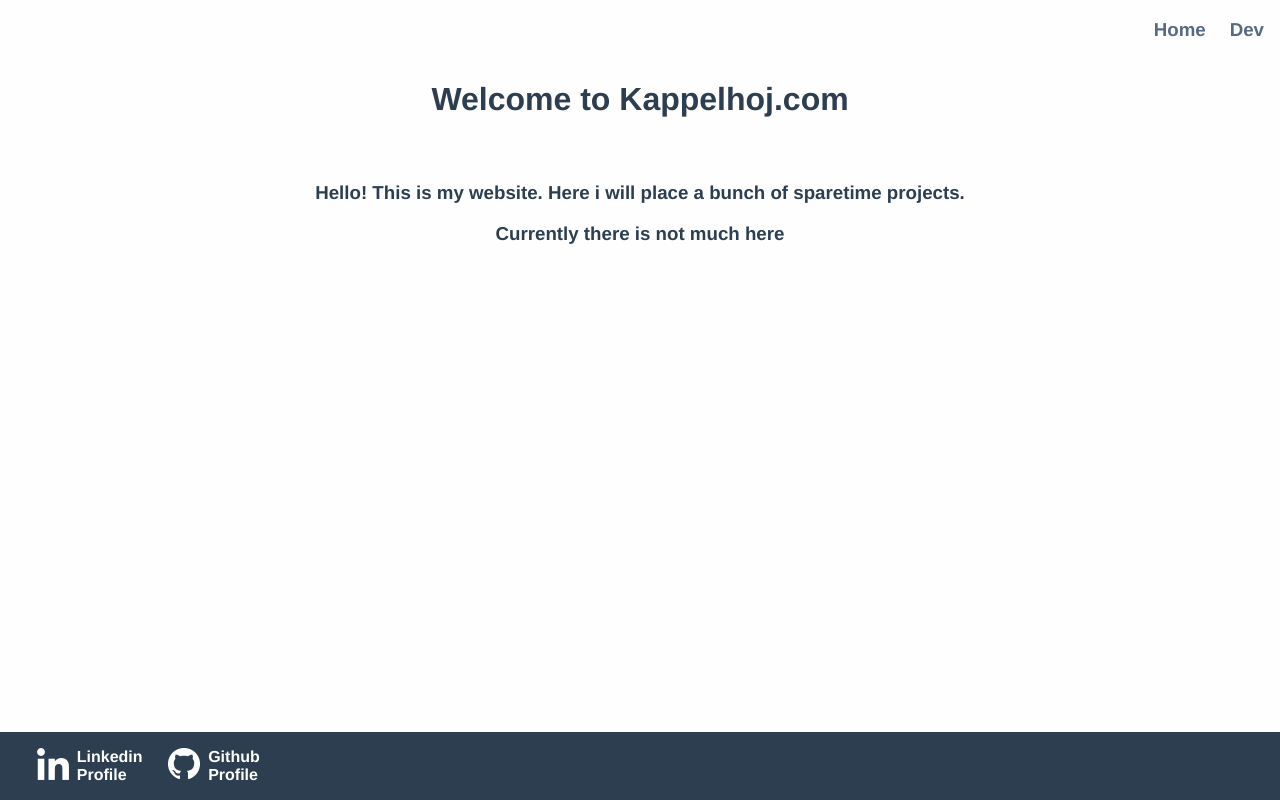
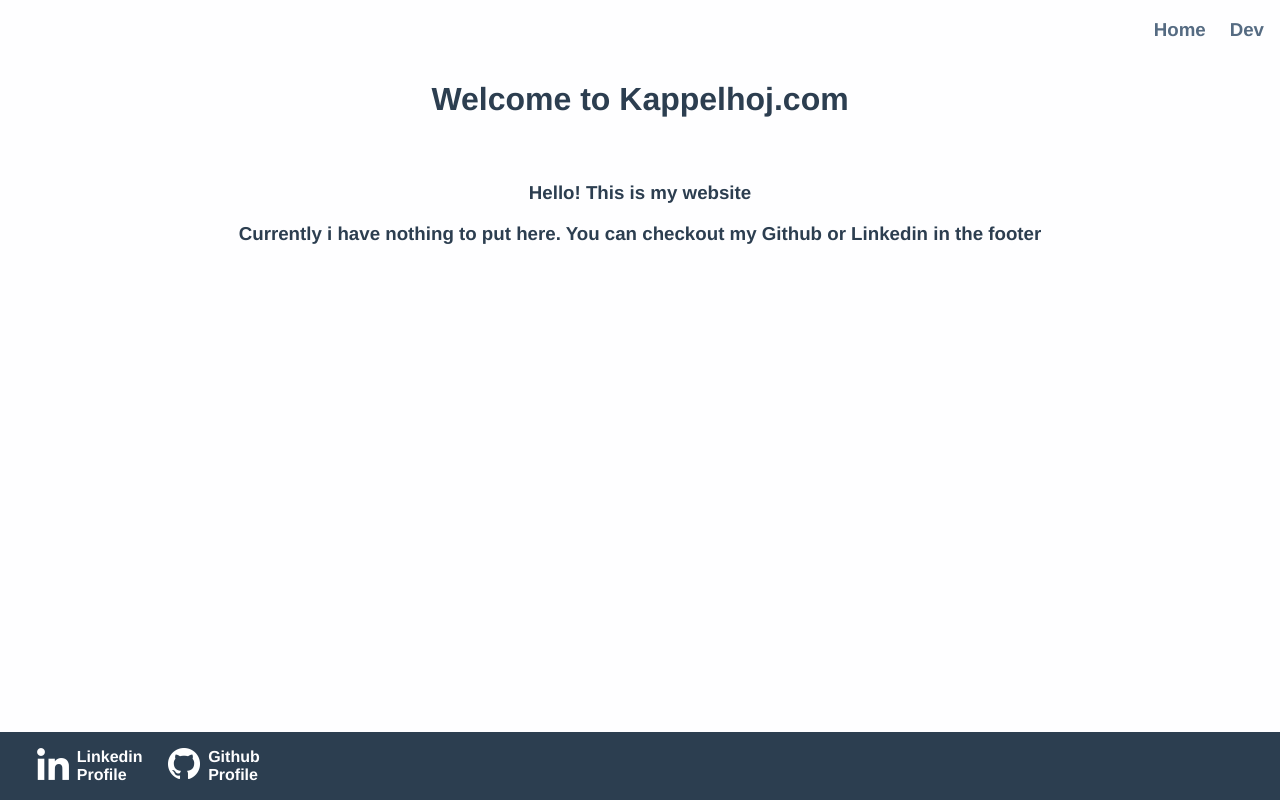
Before and after one commit to kappelhoj/KappelhojWeb, a Vue app in the folder Web/main/: page / in a window 1280 px wide. Built offline with nearby package versions, Linux system fonts and the light colour scheme.

Commit message:
feat: Updated frontpage text (#16)
Co-authored-by: ArvidLangsoe <arvid.k.langsoe@live.dk>

```diff
--- a/Web/main/src/components/Roots/HomeRoot.vue
+++ b/Web/main/src/components/Roots/HomeRoot.vue
@@ -1,8 +1,8 @@
 <template>
   <div class="welcome">
     <h1>Welcome to Kappelhoj.com</h1>
-    <h3>Hello! This is my website. Here i will place a bunch of sparetime projects.</h3>
-    <h3>Currently there is not much here</h3>
+    <h3>Hello! This is my website</h3>
+    <h3>Currently i have nothing to put here. You can checkout my Github or Linkedin in the footer</h3>
   </div>
 </template>
 
```
